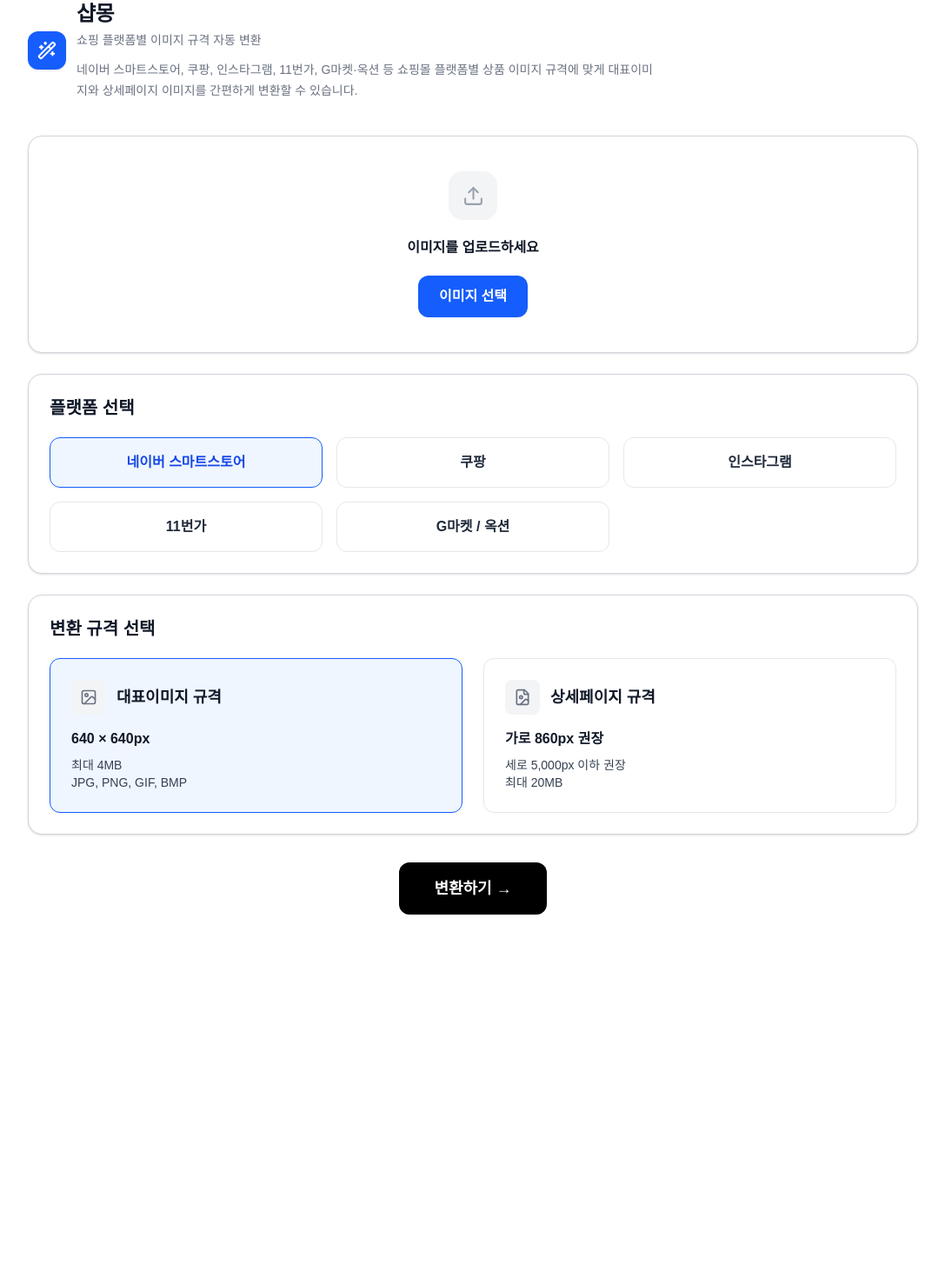
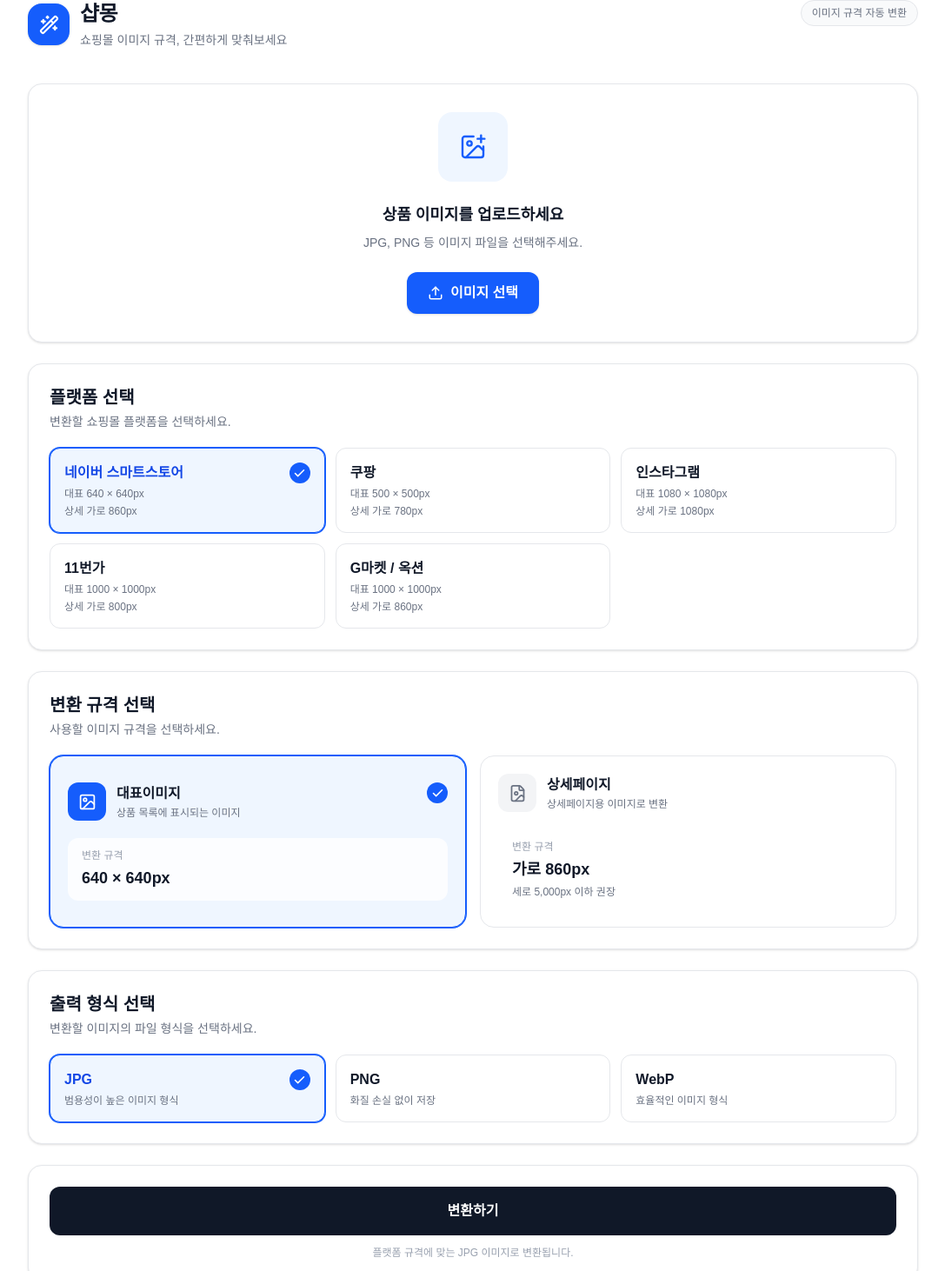
Before and after one commit to sellpic-ture/shopmong, a Next.js app: page / in a window 1280 px wide. Shown: the part 40-1502 px from the top of the page at 87% size, without its empty margins (96-1183 px from the left). Before the commit the page ends 1132 px from the top, so only its background shows below. Built offline with nearby package versions, Linux system fonts and the light colour scheme.

Commit message:
대표이미지 비율 유지 수정

```diff
--- a/src/app/page.tsx
+++ b/src/app/page.tsx
@@ -130,6 +130,9 @@ export default function Home() {
 
   const [selectedType, setSelectedType] =
 useState<"thumbnail" | "detail">("thumbnail");
+
+const [outputFormat, setOutputFormat] =
+  useState<"jpg" | "png" | "webp">("jpg");
 
 
   const [image, setImage] =
@@ -271,6 +274,18 @@ useState<"thumbnail" | "detail">("thumbnail");
     const img =
       imageRef.current;
 
+    const mimeType =
+    outputFormat === "jpg"
+      ? "image/jpeg"
+      : outputFormat === "png"
+        ? "image/png"
+        : "image/webp";
+
+    const extension =
+      outputFormat === "jpg"
+        ? "jpg"
+        : outputFormat;
+
 
 
     // 대표이미지 변환
@@ -299,18 +314,35 @@ useState<"thumbnail" | "detail">("thumbnail");
 
 
 
+      const sourceWidth = img.naturalWidth;
+const sourceHeight = img.naturalHeight;
+
+const sourceRatio = sourceWidth / sourceHeight;
+const targetRatio = canvas.width / canvas.height;
+
+let cropWidth = sourceWidth;
+let cropHeight = sourceHeight;
+let cropX = 0;
+let cropY = 0;
+
+if (sourceRatio > targetRatio) {
+  cropWidth = sourceHeight * targetRatio;
+  cropX = (sourceWidth - cropWidth) / 2;
+} else {
+  cropHeight = sourceWidth / targetRatio;
+  cropY = (sourceHeight - cropHeight) / 2;
+}
+
 ctx.drawImage(
-
   img,
-
+  cropX,
+  cropY,
+  cropWidth,
+  cropHeight,
   0,
-
   0,
-
   canvas.width,
-
   canvas.height
-
 );
 
 
@@ -321,12 +353,10 @@ useState<"thumbnail" | "detail">("thumbnail");
 
 
       link.download =
-        `${selectedPlatform.name}_대표이미지.jpg`;
-
-
+  `${selectedPlatform.name}_대표이미지.${extension}`;
 
 link.href =
-        canvas.toDataURL("image/jpeg");
+  canvas.toDataURL(mimeType);
 
 
 
@@ -448,13 +478,9 @@ useState<"thumbnail" | "detail">("thumbnail");
           (resolve)=>
 
             canvas.toBlob(
-
               resolve,
-
-              "image/jpeg",
-
+              mimeType,
               0.9
-
            )
 
         );
@@ -465,11 +491,8 @@ useState<"thumbnail" | "detail">("thumbnail");
 
 
         zip.file(
-
-          `${selectedPlatform.name}_상세페이지_${String(index).padStart(2,"0")}.jpg`,
-
+  `${selectedPlatform.name}_상세페이지_${String(index).padStart(2, "0")}.${extension}`,
   blob
-
 );
 
 
@@ -525,10 +548,10 @@ useState<"thumbnail" | "detail">("thumbnail");
 
       <div className="mx-auto max-w-5xl">
 <header className="mb-10">
-
+  <div className="flex items-start justify-between gap-6">
     <div className="flex items-center gap-3">
-  <div className="flex h-11 w-11 items-center justify-center rounded-xl bg-blue-600 text-white shadow-sm">
-    <WandSparkles size={22} strokeWidth={2.2} />
+      <div className="flex h-12 w-12 items-center justify-center rounded-2xl bg-blue-600 text-white shadow-sm">
+        <WandSparkles size={23} strokeWidth={2.2} />
       </div>
 
       <div>
@@ -536,17 +559,16 @@ useState<"thumbnail" | "detail">("thumbnail");
           샵몽
         </h1>
 
-    <p className="mt-1 text-sm text-gray-500">
-      쇼핑 플랫폼별 이미지 규격 자동 변환
-    </p>
-    <p className="mt-3 max-w-2xl text-sm leading-6 text-gray-500">
-     네이버 스마트스토어, 쿠팡, 인스타그램, 11번가, G마켓·옥션 등
-      쇼핑몰 플랫폼별 상품 이미지 규격에 맞게 대표이미지와 상세페이지 이미지를
-     간편하게 변환할 수 있습니다.
+        <p className="mt-1 text-sm font-medium text-gray-500">
+          쇼핑몰 이미지 규격, 간편하게 맞춰보세요
         </p>
       </div>
     </div>
 
+    <div className="hidden rounded-full border border-gray-200 bg-gray-50 px-3 py-1.5 text-xs font-medium text-gray-500 md:block">
+      이미지 규격 자동 변환
+    </div>
+  </div>
 </header>
 
 
@@ -554,65 +576,44 @@ useState<"thumbnail" | "detail">("thumbnail");
 
         {/* 이미지 업로드 */}
 
-        <section className="rounded-2xl border border-gray-300 bg-white p-10 text-center shadow-sm">
-
-
+        <section className="rounded-2xl border border-gray-200 bg-white p-8 shadow-sm">
+  <div className="text-center">
     {image ? (
-
+      <div className="mx-auto flex min-h-64 items-center justify-center rounded-2xl bg-gray-50 p-6">
         <img
-
           ref={imageRef}
-
           src={image}
-
-              alt="preview"
-
-              className="mx-auto max-h-72 rounded-xl object-contain"
-
+          alt="업로드 이미지 미리보기"
+          className="max-h-72 max-w-full rounded-xl object-contain shadow-sm"
         />
-
+      </div>
     ) : (
-
-            <div className="mx-auto flex h-14 w-14 items-center justify-center rounded-2xl bg-gray-100 text-gray-400">
-  <Upload size={25} />
+      <div className="mx-auto flex h-20 w-20 items-center justify-center rounded-2xl bg-blue-50 text-blue-600">
+        <ImagePlus size={32} strokeWidth={1.8} />
       </div>
-
     )}
 
-
-
-          <h2 className="mt-5 font-semibold text-gray-900">
-
-            {fileName || "이미지를 업로드하세요"}
-
+    <h2 className="mt-6 text-lg font-bold text-gray-900">
+      {fileName || "상품 이미지를 업로드하세요"}
     </h2>
 
+    {!image && (
+      <p className="mt-2 text-sm text-gray-500">
+        JPG, PNG 등 이미지 파일을 선택해주세요.
+      </p>
+    )}
 
-
-
-          <label className="mt-5 inline-block cursor-pointer text-center rounded-xl bg-blue-600 px-6 py-3 font-semibold text-white">
-
-
-            이미지 선택
-
-
+    <label className="mt-6 inline-flex cursor-pointer items-center gap-2 rounded-xl bg-blue-600 px-6 py-3 font-semibold text-white shadow-sm transition-colors hover:bg-blue-700">
+      <Upload size={18} strokeWidth={2} />
+      {image ? "이미지 다시 선택" : "이미지 선택"}
       <input
-
         type="file"
-
         accept="image/*"
-
         className="hidden"
-
         onChange={uploadImage}
-
       />
-
-
     </label>
-
-
-
+  </div>
 </section>
 
 
@@ -624,63 +625,59 @@ useState<"thumbnail" | "detail">("thumbnail");
         {/* 플랫폼 선택 */}
 
 
-        <section className="mt-6 rounded-2xl border border-gray-300 bg-white p-6 shadow-sm">
-
-
-          <h2 className="text-xl font-bold text-gray-900">
-
-            플랫폼 선택
-
-          </h2>
-
-
-
-          <div className="mt-5 grid grid-cols-2 gap-4 md:grid-cols-3">
-
-
-            {platforms.map((platform)=>(
-
-
-              <button
-
-
-                key={platform.name}
-
-
-onClick={() => {
-  setSelectedPlatform(platform);
-  setSelectedType("thumbnail");
-}}
-
-
-
-                className={`cursor-pointer rounded-xl border p-4 font-semibold transition-all duration-150
-
-${
-  selectedPlatform.name === platform.name
-
-  ? "border-blue-600 bg-blue-50 text-blue-700"
-
-  : "border-gray-200 text-gray-800 hover:-translate-y-0.5 hover:border-blue-300 hover:bg-blue-50/40 hover:shadow-sm"
-}
-
-`}
-
-
-              >
-
-                {platform.name}
-
-
-              </button>
-
-
-            ))}
-
-
+        <section className="mt-6 rounded-2xl border border-gray-200 bg-white p-6 shadow-sm">
+  <div>
+    <h2 className="text-xl font-bold text-gray-900">플랫폼 선택</h2>
+    <p className="mt-1 text-sm text-gray-500">
+      변환할 쇼핑몰 플랫폼을 선택하세요.
+    </p>
   </div>
 
+  <div className="mt-5 grid grid-cols-1 gap-3 sm:grid-cols-2 lg:grid-cols-3">
+    {platforms.map((platform) => {
+      const isSelected = selectedPlatform.name === platform.name;
 
+      return (
+        <button
+          key={platform.name}
+          type="button"
+          onClick={() => setSelectedPlatform(platform)}
+          className={`group rounded-xl border p-4 text-left transition-all duration-150 ${
+            isSelected
+              ? "border-blue-600 bg-blue-50 ring-1 ring-blue-600"
+              : "border-gray-200 bg-white hover:border-gray-300 hover:bg-gray-50"
+          }`}
+        >
+          <div className="flex items-start justify-between gap-3">
+            <div>
+              <h3
+                className={`font-semibold ${
+                  isSelected ? "text-blue-700" : "text-gray-900"
+                }`}
+              >
+                {platform.name}
+              </h3>
+
+              <p className="mt-1 text-xs text-gray-500">
+                대표 {platform.thumbnail.width} ×{" "}
+                {platform.thumbnail.height}px
+              </p>
+
+              <p className="mt-1 text-xs text-gray-500">
+                상세 가로 {platform.detail.width}px
+              </p>
+            </div>
+
+            {isSelected && (
+              <div className="flex h-6 w-6 shrink-0 items-center justify-center rounded-full bg-blue-600 text-white">
+                <Check size={15} strokeWidth={2.5} />
+              </div>
+            )}
+          </div>
+        </button>
+      );
+    })}
+  </div>
 </section>
 
 
@@ -692,216 +689,233 @@ ${
         {/* 규격 선택 */}
 
 
-        <section className="mt-6 rounded-2xl border border-gray-300 bg-white p-6 shadow-sm">
+        <section className="mt-6 rounded-2xl border border-gray-200 bg-white p-6 shadow-sm">
+  <div>
+    <h2 className="text-xl font-bold text-gray-900">변환 규격 선택</h2>
+    <p className="mt-1 text-sm text-gray-500">
+      사용할 이미지 규격을 선택하세요.
+    </p>
+  </div>
 
+  <div className="mt-5 grid grid-cols-1 gap-4 md:grid-cols-2">
+    <button
+      type="button"
+      onClick={() => setSelectedType("thumbnail")}
+      className={`rounded-2xl border p-5 text-left transition-all ${
+        selectedType === "thumbnail"
+          ? "border-blue-600 bg-blue-50 ring-1 ring-blue-600"
+          : "border-gray-200 bg-white hover:border-gray-300 hover:bg-gray-50"
+      }`}
+    >
+      <div className="flex items-start justify-between">
+        <div className="flex items-center gap-3">
+          <div
+            className={`flex h-11 w-11 items-center justify-center rounded-xl ${
+              selectedType === "thumbnail"
+                ? "bg-blue-600 text-white"
+                : "bg-gray-100 text-gray-500"
+            }`}
+          >
+            <ImageIcon size={21} />
+          </div>
 
-          <h2 className="text-xl font-bold text-gray-900">
+          <div>
+            <h3 className="font-bold text-gray-900">
+              대표이미지
+            </h3>
+            <p className="mt-0.5 text-xs text-gray-500">
+              상품 목록에 표시되는 이미지
+            </p>
+          </div>
+        </div>
 
-            변환 규격 선택
+        {selectedType === "thumbnail" && (
+          <div className="flex h-6 w-6 items-center justify-center rounded-full bg-blue-600 text-white">
+            <Check size={15} strokeWidth={2.5} />
+          </div>
+        )}
+      </div>
 
-          </h2>
-
-
-
-          <div className="mt-5 grid gap-6 md:grid-cols-2">
-
-
+      <div className="mt-5 rounded-xl bg-white/80 px-4 py-3">
+        <p className="text-xs font-medium text-gray-400">변환 규격</p>
+        <p className="mt-1 text-lg font-bold text-gray-900">
+          {selectedPlatform.thumbnail.width} ×{" "}
+          {selectedPlatform.thumbnail.height}px
+        </p>
+      </div>
+    </button>
 
     <button
-
-
-              onClick={()=>setSelectedType("thumbnail")}
-
-
-              className={`cursor-pointer rounded-xl border p-6 text-left transition-all duration-150
-${
-  selectedType === "thumbnail"
-    ? "border-blue-600 bg-blue-50"
-    : "border-gray-200 hover:-translate-y-0.5 hover:border-blue-300 hover:bg-blue-50/40 hover:shadow-sm"
-}
-`}
-
-
+      type="button"
+      onClick={() => setSelectedType("detail")}
+      className={`rounded-2xl border p-5 text-left transition-all ${
+        selectedType === "detail"
+          ? "border-blue-600 bg-blue-50 ring-1 ring-blue-600"
+          : "border-gray-200 bg-white hover:border-gray-300 hover:bg-gray-50"
+      }`}
     >
-
-
-              <h3 className="text-lg font-bold text-gray-900">
-
+      <div className="flex items-start justify-between">
         <div className="flex items-center gap-3">
-  <div className="flex h-10 w-10 items-center justify-center rounded-lg bg-gray-100 text-gray-500">
-    <ImageIcon size={20} />
+          <div
+            className={`flex h-11 w-11 items-center justify-center rounded-xl ${
+              selectedType === "detail"
+                ? "bg-blue-600 text-white"
+                : "bg-gray-100 text-gray-500"
+            }`}
+          >
+            <FileImage size={21} />
           </div>
 
-  <h3 className="text-lg font-bold text-gray-900">
-    대표이미지 규격
+          <div>
+            <h3 className="font-bold text-gray-900">
+              상세페이지
             </h3>
+            <p className="mt-0.5 text-xs text-gray-500">
+              상세페이지용 이미지로 변환
+            </p>
+          </div>
         </div>
 
+        {selectedType === "detail" && (
+          <div className="flex h-6 w-6 items-center justify-center rounded-full bg-blue-600 text-white">
+            <Check size={15} strokeWidth={2.5} />
+          </div>
+        )}
+      </div>
+
+      <div className="mt-5 rounded-xl bg-white/80 px-4 py-3">
+        <p className="text-xs font-medium text-gray-400">변환 규격</p>
+        <p className="mt-1 text-lg font-bold text-gray-900">
+          가로 {selectedPlatform.detail.width}px
+        </p>
+        <p className="mt-1 text-xs text-gray-500">
+          {selectedPlatform.detail.height}
+        </p>
+      </div>
+    </button>
+  </div>
+</section>
+
+{/* 출력 형식 선택 */}
+<section className="mt-6 rounded-2xl border border-gray-200 bg-white p-6 shadow-sm">
+  <div>
+    <h2 className="text-xl font-bold text-gray-900">
+      출력 형식 선택
+    </h2>
+    <p className="mt-1 text-sm text-gray-500">
+      변환할 이미지의 파일 형식을 선택하세요.
+    </p>
+  </div>
+
+  <div className="mt-5 grid grid-cols-1 gap-3 sm:grid-cols-3">
+    {[
+      {
+        value: "jpg" as const,
+        name: "JPG",
+        description: "범용성이 높은 이미지 형식",
+      },
+      {
+        value: "png" as const,
+        name: "PNG",
+        description: "화질 손실 없이 저장",
+      },
+      {
+        value: "webp" as const,
+        name: "WebP",
+        description: "효율적인 이미지 형식",
+      },
+    ].map((format) => {
+      const isSelected = outputFormat === format.value;
+
+      return (
+        <button
+          key={format.value}
+          type="button"
+          onClick={() => setOutputFormat(format.value)}
+          className={`rounded-xl border p-4 text-left transition-all ${
+            isSelected
+              ? "border-blue-600 bg-blue-50 ring-1 ring-blue-600"
+              : "border-gray-200 bg-white hover:border-gray-300 hover:bg-gray-50"
+          }`}
+        >
+          <div className="flex items-start justify-between gap-3">
+            <div>
+              <h3
+                className={`font-bold ${
+                  isSelected ? "text-blue-700" : "text-gray-900"
+                }`}
+              >
+                {format.name}
               </h3>
 
-
-
-              <p className="mt-4 font-semibold text-gray-900">
-
-                {selectedPlatform.thumbnail.sizeText}
-
+              <p className="mt-1 text-xs text-gray-500">
+                {format.description}
               </p>
-
-
-
-              <p className="mt-2 text-sm text-gray-700">
-
-                {selectedPlatform.thumbnail.maxSize}
-
-              </p>
-
-
-
-              <p className="text-sm text-gray-700">
-
-                {selectedPlatform.thumbnail.format}
-
-              </p>
-
-
-
-            </button>
-
-
-
-
-
-
-
-            <button
-
-
-              onClick={()=>setSelectedType("detail")}
-
-
-              className={`cursor-pointer rounded-xl border p-6 text-left transition-all duration-150
-${
-  selectedType === "detail"
-    ? "border-blue-600 bg-blue-50"
-    : "border-gray-200 hover:-translate-y-0.5 hover:border-blue-300 hover:bg-blue-50/40 hover:shadow-sm"
-}
-`}
-
-
-            >
-
-
-              <h3 className="text-lg font-bold text-gray-900">
-
-                <div className="flex items-center gap-3">
-  <div className="flex h-10 w-10 items-center justify-center rounded-lg bg-gray-100 text-gray-500">
-    <FileImage size={20} />
             </div>
 
-  <h3 className="text-lg font-bold text-gray-900">
-    상세페이지 규격
-  </h3>
+            {isSelected && (
+              <div className="flex h-6 w-6 shrink-0 items-center justify-center rounded-full bg-blue-600 text-white">
+                <Check size={15} strokeWidth={2.5} />
               </div>
+            )}
+          </div>
+        </button>
+      );
+    })}
+  </div>
+</section>
 
-              </h3>
-
-
-
-              <p className="mt-4 font-semibold text-gray-900">
-
-                {selectedPlatform.detail.sizeText}
-
-              </p>
-
-
-
-              <p className="mt-2 text-sm text-gray-700">
-
-                {selectedPlatform.detail.height}
-
-              </p>
-
-
-
-              <p className="text-sm text-gray-700">
-
-                {selectedPlatform.detail.maxSize}
-
-              </p>
-
-
-
-            </button>
-
-
-
-          </div>
-
-
-        </section>
                 {/* 변환 예상 */}
 
 {imageSize.width > 0 && selectedType && (
-
-          <section className="mt-6 rounded-2xl border border-gray-300 bg-white p-6 shadow-sm">
-
-
+  <section className="mt-6 rounded-2xl border border-gray-200 bg-white p-6 shadow-sm">
+    <div>
       <h2 className="text-xl font-bold text-gray-900">
-
-              📊 변환 예상
-
+        변환 예상
       </h2>
 
+      <p className="mt-1 text-sm text-gray-500">
+        현재 선택한 플랫폼과 규격으로 변환됩니다.
+      </p>
+    </div>
 
-
-            <div className="mt-4 space-y-2 text-gray-800">
-
-
-              <p>
-
-                원본 이미지 :
-
-                <span className="ml-2 font-semibold">
-
-                  {imageSize.width} × {imageSize.height}px
-
-                </span>
-
+    <div className="mt-5 grid grid-cols-1 gap-4 md:grid-cols-2">
+      <div className="rounded-2xl bg-gray-50 p-5">
+        <p className="text-xs font-semibold text-gray-400">
+          원본 이미지
         </p>
 
+        <p className="mt-2 text-lg font-bold text-gray-900">
+          {imageSize.width} × {imageSize.height}px
+        </p>
+      </div>
 
-
-              <p>
-
-                변환 결과 :
-
-                <span className="ml-2 font-semibold">
-
-                  {getConvertInfo()?.width} × {getConvertInfo()?.height}px
-
-                </span>
-
+      <div className="rounded-2xl bg-blue-50 p-5">
+        <p className="text-xs font-semibold text-blue-500">
+          변환 결과
         </p>
 
+        <p className="mt-2 text-lg font-bold text-gray-900">
+          {getConvertInfo()?.width} × {getConvertInfo()?.height}px
+        </p>
 
+        <p className="mt-1 text-sm text-gray-500">
+          {selectedPlatform.name} ·{" "}
+          {selectedType === "thumbnail"
+            ? "대표이미지"
+            : "상세페이지"}
+        </p>
+      </div>
+    </div>
 
     {getConvertInfo()?.warning && (
-
-                <p className="mt-4 font-bold text-blue-600">
-
-                  ℹ️ 업로드 규격에 맞춰 자동 분할됩니다.
-
+      <div className="mt-4 rounded-xl border border-blue-100 bg-blue-50 px-4 py-3">
+        <p className="text-sm leading-6 text-blue-700">
+          업로드 규격에 맞춰 이미지가 자동 분할됩니다.
         </p>
-
+      </div>
     )}
-
-
-
-            </div>
-
-
   </section>
-
 )}
 
 
@@ -912,27 +926,20 @@ ${
 
         {/* 변환 버튼 */}
 
-
-        <div className="mt-8 text-center">
-
-
+<div className="mt-6 rounded-2xl border border-gray-200 bg-white p-6 shadow-sm">
   <button
-
-
+    type="button"
     onClick={convertImage}
-
-
-            className="rounded-xl bg-black px-10 py-4 text-lg font-bold text-white hover:bg-gray-800"
-
-
+    className="flex w-full cursor-pointer items-center justify-center rounded-xl bg-gray-900 px-6 py-4 text-base font-bold text-white transition-all hover:bg-black active:scale-[0.99]"
   >
-
-            변환하기 →
-
+    변환하기
   </button>
 
-
-
+<p className="mt-3 text-center text-xs text-gray-400">
+  {selectedType === "thumbnail"
+    ? `플랫폼 규격에 맞는 ${outputFormat.toUpperCase()} 이미지로 변환됩니다.`
+    : `플랫폼 규격에 맞춰 크기 조정 후 ${outputFormat.toUpperCase()} ZIP 파일로 제공됩니다.`}
+</p>
 </div>
 
 
```
Lines whose indentation alone changed are shown as unchanged.
